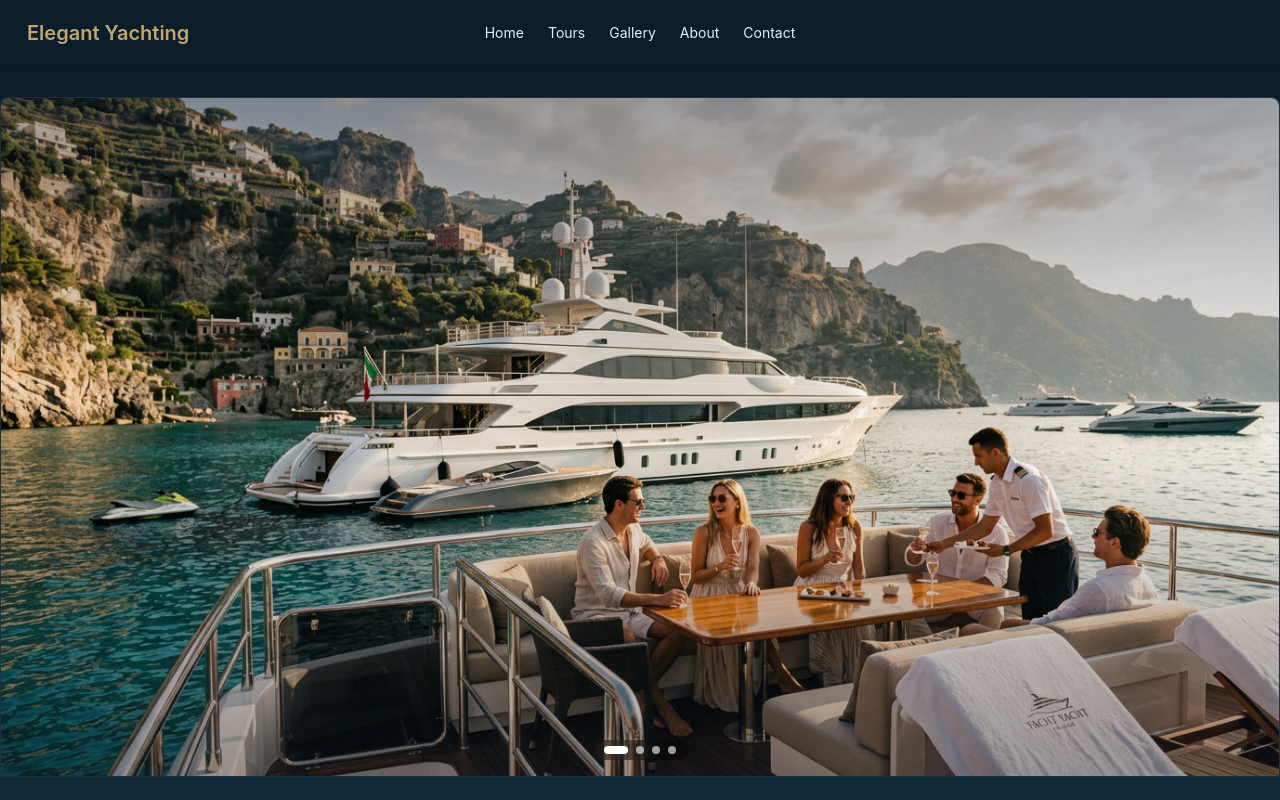
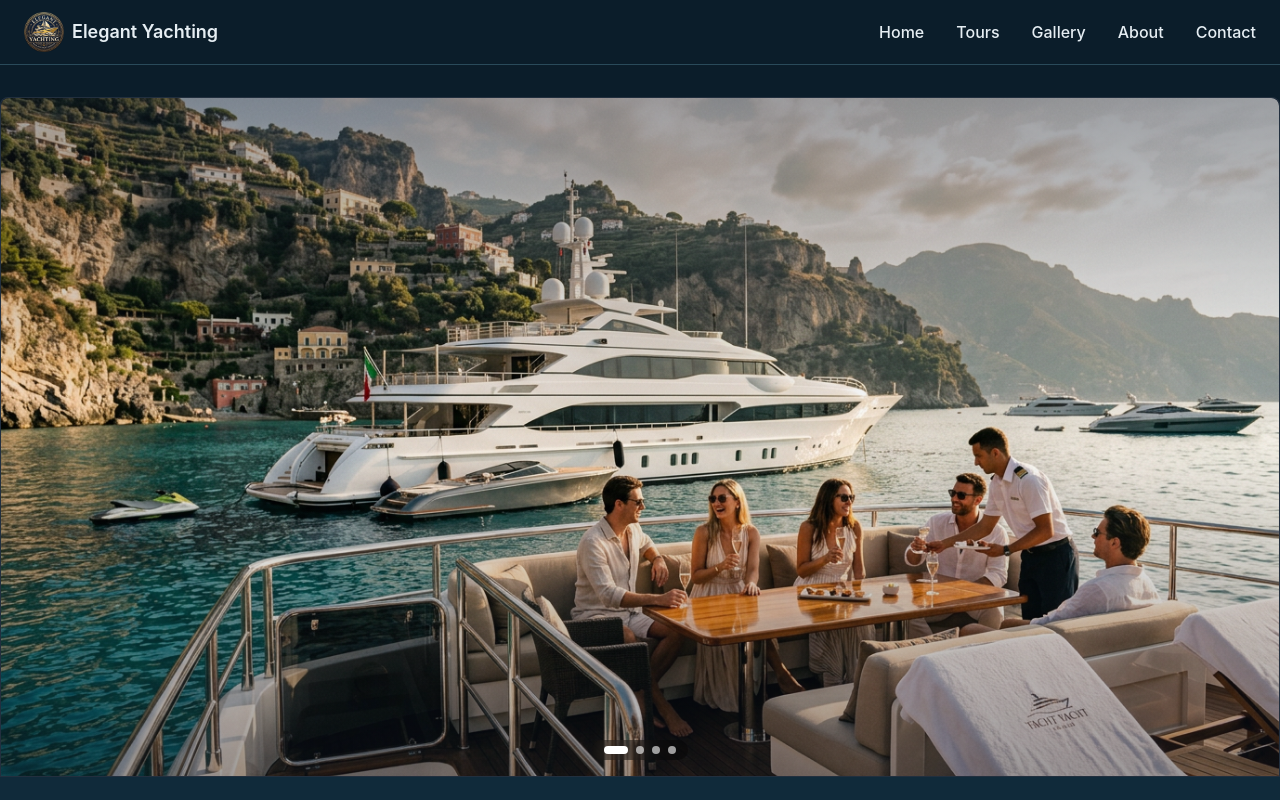
Before and after one commit to Dylan0888/ElegantYatchting, a React (Vite) app in the folder frontend/: page / in a window 1280 px wide. Shown: the top 800 px of the page. Built offline with nearby package versions, Linux system fonts and the light colour scheme.

Commit message:
Updated nav component to include the new logo and updated resizing / with working hambruger menu dropdown as small screen size.

```diff
--- a/frontend/src/components/Nav.tsx
+++ b/frontend/src/components/Nav.tsx
@@ -1,41 +1,77 @@
-import React from 'react'
+import { useState } from "react";
+import icon from "../assets/imgs/icon.png";
+import { HiMenu, HiX } from "react-icons/hi";
 
 const Nav = () => {
+    const [isOpen, setIsOpen] = useState(false);
+
+    const navItems = ["Home", "Tours", "Gallery", "About", "Contact"];
+
     return (
-        <nav className="navbar bg-base-100 shadow-sm text-[var(--color-gold)]">
-            <div className="navbar-start">
-                <div className="dropdown">
-                    <div tabIndex={0} role="button" className="btn btn-ghost md:hidden">
-                        <svg xmlns="http://www.w3.org/2000/svg" className="h-5 w-5" fill="none" viewBox="0 0 24 24" stroke="currentColor"> <path strokeLinecap="round" strokeLinejoin="round" strokeWidth="2" d="M4 6h16M4 12h8m-8 6h16" /> </svg>
-                    </div>
-                    <ul
-                        // tabIndex="-1"
-                        className="menu menu-sm dropdown-content bg-base-100 rounded-box z-1 mt-3 w-52 p-2 shadow">
-                        <li><a>Home</a></li>
-                        <li><a>Tours</a></li>
-                        <li><a>Gallery</a></li>
-                        <li><a>About</a></li>
-                        <li><a>Contact</a></li>
-                    </ul>
-                </div>
-                <a className="btn btn-ghost text-xl ">Elegant Yachting</a>
+        <nav className="relative z-50 w-full px-6 py-3
+                    flex items-center justify-between
+                    bg-[var(--color-bg)] border-b border-[var(--color-border)]">
+
+            {/* Logo */}
+            <div className="flex items-center gap-2">
+                <img
+                    src={icon}
+                    alt="Elegant Yachting"
+                    className="w-10 h-10 object-contain"
+                />
+                <span className="text-[var(--color-text-primary)] font-semibold text-lg sm:block">
+                    Elegant Yachting
+                </span>
             </div>
 
-            {/* Full Screen Layout  */}
-            <div className="navbar-center hidden md:flex text-[var(--color-text-primary)]">
-                <ul className="menu menu-horizontal px-1">
-                    <li><a>Home</a></li>
-                    <li><a>Tours</a></li>
-                    <li><a>Gallery</a></li>
-                    <li><a>About</a></li>
-                    <li><a>Contact</a></li>
-                </ul>
-            </div>
-            <div className="navbar-end">
+            {/* Desktop Menu */}
+            <ul className="hidden md:flex gap-8 text-[var(--color-text-primary)] font-medium">
+                {navItems.map((item, index) => (
+                    <li
+                        key={index}
+                        className="cursor-pointer relative group"
+                    >
+                        <span className="hover:text-[var(--color-gold)] transition-colors duration-300">
+                            {item}
+                        </span>
 
+                        {/* underline animation */}
+                        <span className="absolute left-0 -bottom-1 w-0 h-[2px] bg-[var(--color-gold)]
+                             transition-all duration-300 group-hover:w-full"></span>
+                    </li>
+                ))}
+            </ul>
+
+            {/* Hamburger Button (mobile only) */}
+            <button
+                className="md:hidden text-[var(--color-text-primary)] text-2xl"
+                onClick={() => setIsOpen(!isOpen)}
+            >
+                {isOpen ? <HiX /> : <HiMenu />}
+            </button>
+
+            {/* Mobile Menu */}
+            <div
+                className={`absolute top-full left-0 w-full
+                    bg-[var(--color-secondary-bg)]
+                    border-b border-[var(--color-border)]
+                    flex flex-col items-center gap-6 py-6
+                    transition-all duration-300
+                    ${isOpen ? "opacity-100 visible" : "opacity-0 invisible"}`}
+            >
+                {navItems.map((item, index) => (
+                    <span
+                        key={index}
+                        className="text-[var(--color-text-primary)] text-lg cursor-pointer
+                       hover:text-[var(--color-gold)] transition-colors"
+                        onClick={() => setIsOpen(false)}
+                    >
+                        {item}
+                    </span>
+                ))}
             </div>
         </nav>
-    )
-}
+    );
+};
 
-export default Nav
+export default Nav;
```
